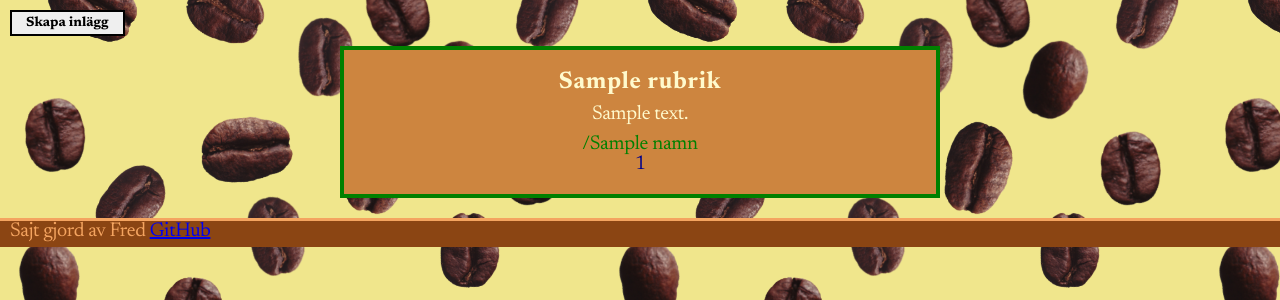
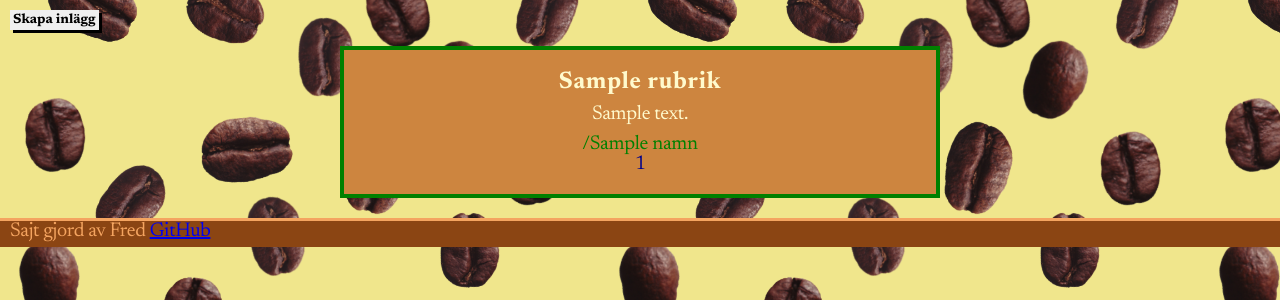
Before and after one commit to Kattmys/Kaffe, a Flask app: template templates/forum.html in a window 1280 px wide. Shown: the part 50-350 px from the top of the page. Run offline with Flask 3, Linux system fonts and the light colour scheme; the template is opened without the code that fills it: most values are stand-ins (such as "Sample title", 1, 10 or a date in 2020).

Commit message:
tog bort outline, la till padding

```diff
--- a/static/style/forum.css
+++ b/static/style/forum.css
@@ -2,10 +2,17 @@
 	display: none;
 }
 
-#formulär *, #formulärknapp {
-    border-style: solid;
-    border-width: 2px;
-    border-color: black;
+#formulär input, #formulär textarea, #formulärknapp {
+    /* border-style: solid; */
+    /* border-width: 2px; */
+    /* border-color: black; */
+    border: none;
+    box-shadow: 3px 3px 0px black;
+    padding: 3px;
+}
+
+#formulär input:focus, #formulär textarea:focus {
+    outline-style: none;
 }
 
 #formulär input {
```
